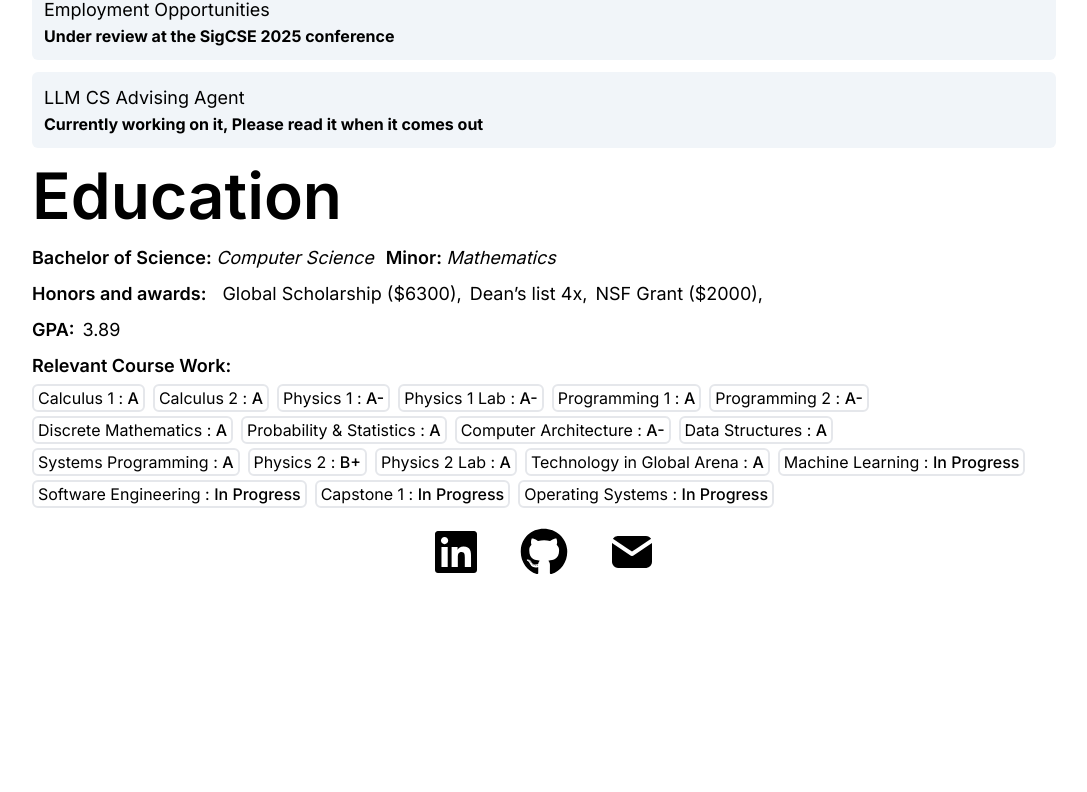
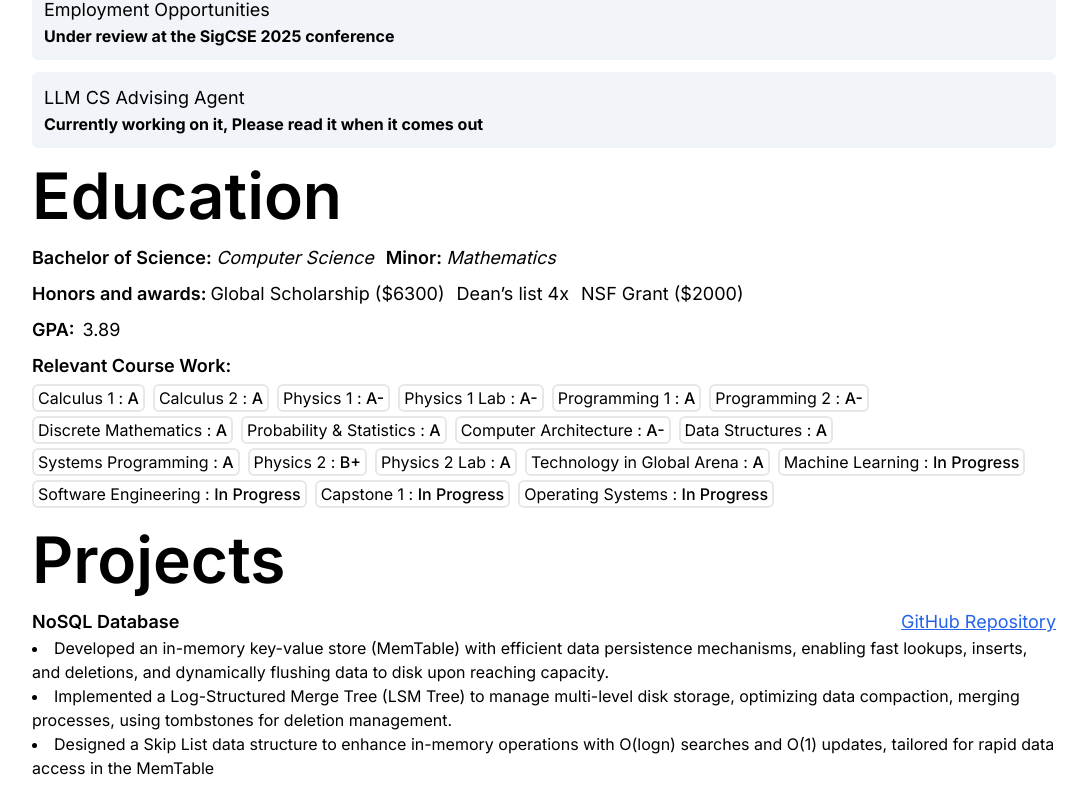
Before and after one commit to chriskverne/Portfolio-website, a Next.js app: page / in a window 1280 px wide. Shown: the part 1992-2784 px from the top of the page, without its empty margins (96-1183 px from the left). Before the commit the page ends 2584 px from the top, so only its background shows below. Built offline with nearby package versions, Linux system fonts and the light colour scheme.

Commit message:
added projects section

```diff
--- a/app/components/Education.tsx
+++ b/app/components/Education.tsx
@@ -45,9 +45,9 @@ const Research = () => {
 
         <div className='flex flex-col md:flex-row mb-2 '>
           <h3 className='font-semibold text-lg'>Honors and awards:</h3>
-          <div className='flex flex-col md:flex-row md:ml-2'>
+          <div className='flex flex-col md:flex-row ml-1'>
             {awards.map((award, index) => (
-              <p className='md:ml-2 text-lg' key={index}>{award},</p>
+              <p className='text-lg mr-3' key={index}>{award}</p>
             ))}
           </div>
         </div>
--- /dev/null
+++ b/app/components/Project.tsx
@@ -0,0 +1,21 @@
+import Link from 'next/link'
+import React from 'react'
+
+const Project = ({ project }) => {
+  return (
+    <div className='mb-2'>
+      <div className='flex justify-between text-lg'>
+        <h3 className='font-semibold'>{project.title}</h3>
+        <Link href={project.link} target='blank' className='text-blue-600 underline'>GitHub Repository</Link>
+      </div>
+
+      <ul className='list-disc list-inside'>
+        {project.description.map((bulletPoint, index) => (
+          <li key={index}>{bulletPoint}</li> // Render the bullet point text
+        ))}
+      </ul>
+    </div>
+  )
+}
+
+export default Project
--- a/app/components/Projects.tsx
+++ b/app/components/Projects.tsx
@@ -0,0 +1,51 @@
+import React from 'react'
+import Title from './Title'
+import Project from './Project';
+import { title } from 'process';
+
+const project1 = {
+  title: 'NoSQL Database',
+  link: 'https://github.com/chriskverne/NoSQL-Database',
+  description: [
+    'Developed an in-memory key-value store (MemTable) with efficient data persistence mechanisms, enabling fast lookups, inserts, and deletions, and dynamically flushing data to disk upon reaching capacity.',
+    'Implemented a Log-Structured Merge Tree (LSM Tree) to manage multi-level disk storage, optimizing data compaction, merging processes, using tombstones for deletion management.',
+    'Designed a Skip List data structure to enhance in-memory operations with O(log⁡n) searches and O(1) updates, tailored for rapid data access in the MemTable'
+  ]
+}
+
+const project2 = {
+  title: 'Neural Network (from scratch)',
+  link: 'https://github.com/chriskverne/Neural-Network-from-Scratch',
+  description: [
+    'Implemented a neural network from scratch in python using numpy',
+    'Desgined a layer class, softmax and ReLU activation functions, Cross entropy loss function, and backwards propagation algorithm',
+    'Trained the network on a spiral dataset achieving an accuracy of 98%'
+  ]
+}
+
+const project3 = {
+  title: 'Fake news detector',
+  link: 'https://github.com/chriskverne/Optimized-Fake-News-Detector',
+  description: [
+    'Worked with a team of 4 students at the Knighthacks hackathon by developing a model that detects fake news.',
+    'Created a stemming algorithm that removes non important information. Vectorized text with TF-IDF and trained a linear regression model from tensorflow with a final accuracy of 98.2%.',
+  ]
+}
+
+const Projects = () => {
+  return (
+    <div className='flex flex-col items-center'>
+      <div className='w-4/5'>
+        <Title title={"Projects"} />
+      </div>
+
+      <div className='w-4/5 flex flex-col'>
+        <Project project={project1}/>
+        <Project project={project2} />
+        <Project project={project3} />
+      </div>
+    </div>
+  )
+}
+
+export default Projects
--- a/app/components/Research.tsx
+++ b/app/components/Research.tsx
@@ -40,7 +40,7 @@ const Research = () => {
         <Title title={"Research"} />
       </div>
       <div className='w-4/5'>
-        <p>I&apos;m currently a junior at FIU working under the supervision of Professor <Link className='text-blue-600 underline' target='_blank' href={'https://www.cis.fiu.edu/faculty-staff/janki-bhimani/'}>Janki Bhimani</Link> in the <Link className='text-blue-600 underline' href={'https://damrl.cis.fiu.edu/'} target='_blank'>DaMRL</Link> lab. My research interests include <b>Machine Learning</b>, <b>Computer Systems</b>, and <b>Practical AI</b>.</p>
+        <p>I&apos;m currently a junior at FIU working under the supervision of Professor <Link className='text-blue-600 underline' target='blank' href={'https://www.cis.fiu.edu/faculty-staff/janki-bhimani/'}>Janki Bhimani</Link> in the <Link className='text-blue-600 underline' href={'https://damrl.cis.fiu.edu/'} target='_blank'>DaMRL</Link> lab. My research interests include <b>Machine Learning</b>, <b>Computer Systems</b>, and <b>Practical AI</b>.</p>
         <p className='mt-2'>My work dives into optimizing storage systems such as SSDs and RAM, optimizing ML phases such as ML training, and exploring use cases of AI in computer storage systems and other fields. After my bachelor&apos;s, I will continue to pursue AI-related research in Grad school.</p>
         <p className='font-semibold text-2xl mt-2'>Papers:</p>
         <Paper paper={paper1} />
--- a/app/page.tsx
+++ b/app/page.tsx
@@ -7,6 +7,7 @@ import Experience from './components/Experiences';
 import Research from './components/Research';
 import ContactMe from './components/ContactMe';
 import Education from './components/Education'
+import Projects from './components/Projects';
 
 export default function Home() {
   return (
@@ -16,6 +17,7 @@ export default function Home() {
       <Experience />
       <Research />
       <Education />
+      <Projects />
       <ContactMe />
     </main>
   );
```
